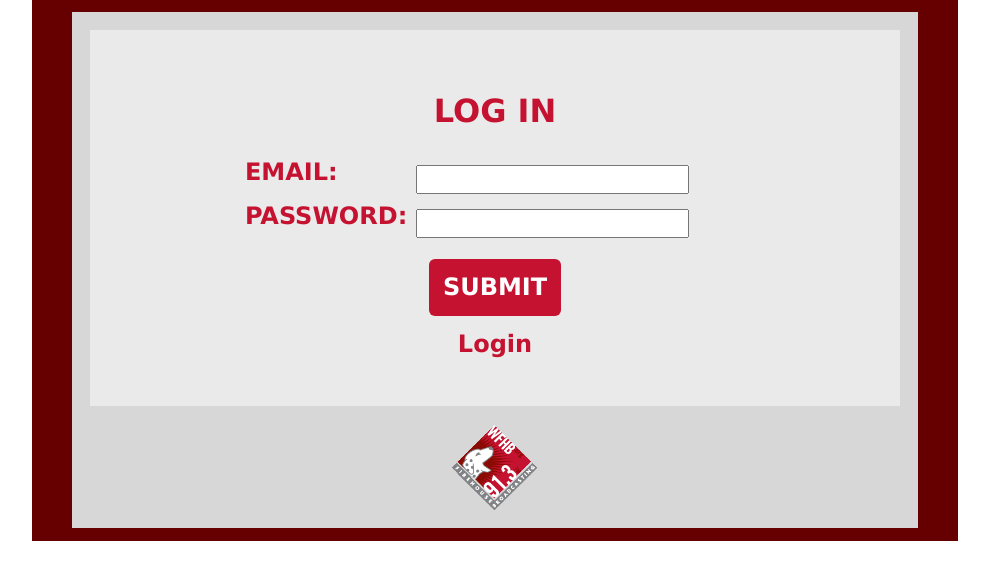
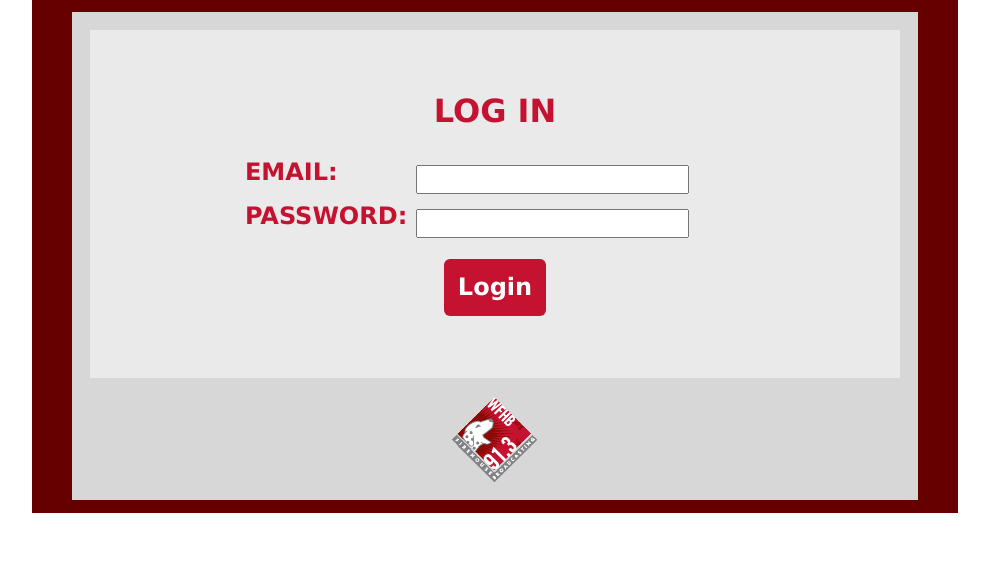
Before and after one commit to seanhmccune/wfhb_log_app, a Django app: template wfhb_log/loginPortal/templates/loginPortal/login.html in a window 1280 px wide. Shown: the part 129-709 px from the top of the page, without its empty margins (145-1134 px from the left). Run offline with Django 3.2, Linux system fonts and the light colour scheme; the template is opened without the code that fills it, so the values that code supplies are empty.

Commit message:
changed submit button label

```diff
--- a/wfhb_log/loginPortal/templates/loginPortal/login.html
+++ b/wfhb_log/loginPortal/templates/loginPortal/login.html
@@ -21,7 +21,7 @@
 
             							<br />
 
-						<center><input type="submit" id="submitbutton"  value="SUBMIT">Login</center>
+						<center><button type="submit" id="submitbutton"  value="SUBMIT">Login</button></center>
 
 				</form>
 {% endblock %}
```
